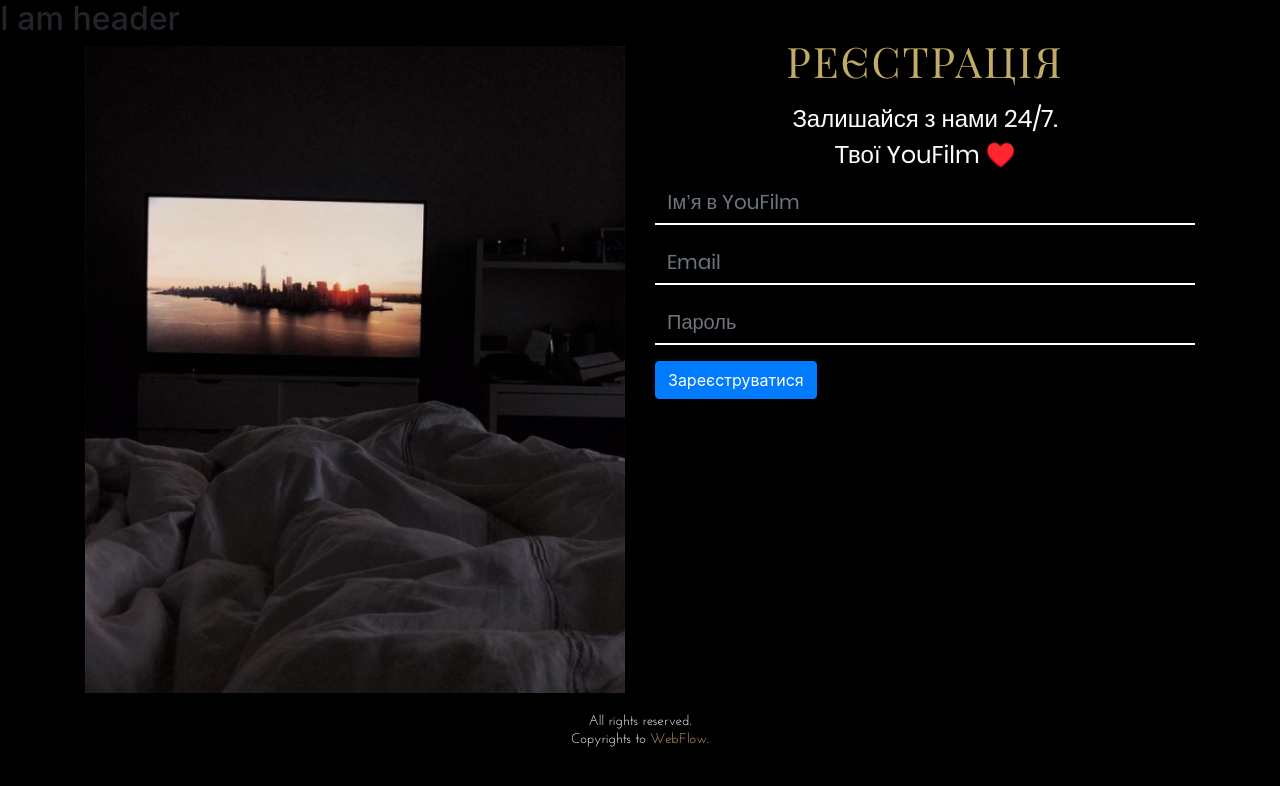
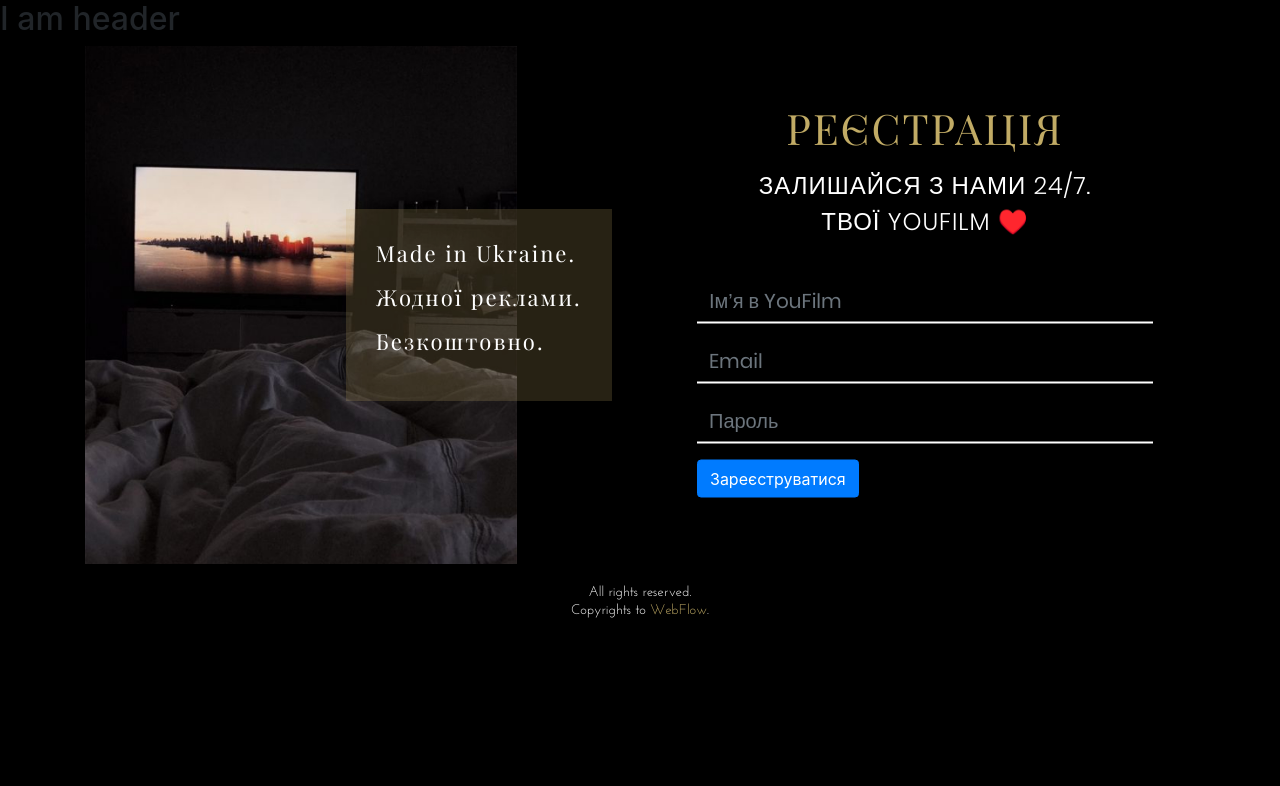
Before and after one commit to WebFIow/you-film, a Vue app: page /register in a window 1280 px wide. Shown: the top 786 px of the page. Built offline with nearby package versions, Linux system fonts and the light colour scheme; no server answers.

Commit message:
register rect on image

```diff
--- a/src/assets/styles/_home.scss
+++ b/src/assets/styles/_home.scss
@@ -93,17 +93,23 @@ p.pText{
     .hText {
         margin-bottom: 25px;
     }
+    .img-fluid {
+        max-width: 80%;
+    }
+;
 }
 
 h4.hSubText {
     font-family: Poppins, sans-serif;
     font-size: 24px;
     font-style: normal;
-    font-weight: 400;
+    font-weight: 300;
     line-height: 36px;
-    letter-spacing: 0em;
+    letter-spacing: 1px;
     text-align: center;
     color: white!important;
+    text-transform: uppercase;
+    margin-bottom: 40px;
 }
 
 form.regForm {
@@ -123,4 +129,36 @@ form.regForm {
         border-radius: 0;
         //border:none !important;
     }
+    input:focus {
+        box-shadow: none;
+    }
 }
+
+.rect {
+    position: absolute;
+    background: rgba(193, 171, 101, 0.2);
+    padding: 30px 30px;
+    top: 50%;
+    right: 5%;
+    transform: translateY(-50%);
+}
+
+.rText {
+    font-family: Playfair Display;
+    font-style: normal;
+    font-weight: 100;
+    font-size: 22px;
+    line-height: 28px;
+    letter-spacing: 2px;
+    color: white;
+    background-color: transparent;
+    text-align: left;
+}
+
+.blockCenter {
+    width: 80%;
+    position: absolute;
+    top: 50%;
+    left: 50%;
+    transform: translate(-50%, -50%);
+}
--- a/src/views/Register.vue
+++ b/src/views/Register.vue
@@ -2,10 +2,16 @@
   <div id="register">
     <div class="container container-fluid">
       <div class="row">
-        <div class="col-lg-6 col-md-6 text-center">
+        <div class="col-lg-6 col-md-6 text-left">
           <img class="img-fluid imgAbout" src="../../public/img/reg.jpg" alt="about">
+            <div class="rect">
+                <p class="rText">Made in Ukraine.</p>
+                <p class="rText">Жодної реклами.</p>
+                <p class="rText">Безкоштовно.</p>
+            </div>
         </div>
         <div class="col-lg-6 col-md-6">
+            <div class="blockCenter">
               <h1 class="hText">Реєстрація</h1>
               <h4 class="hSubText">Залишайся з нами 24/7.<br>Твої YouFilm ♥️</h4>
 
@@ -30,4 +36,5 @@
         </div>
       </div>
     </div>
+  </div>
 </template>
```
Lines whose indentation alone changed are shown as unchanged.
